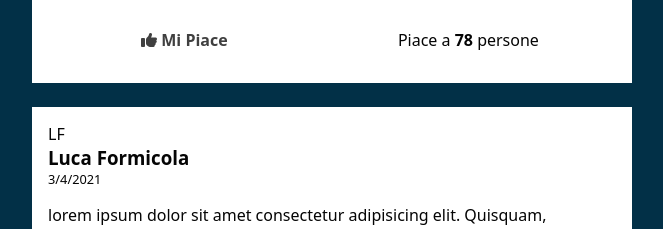
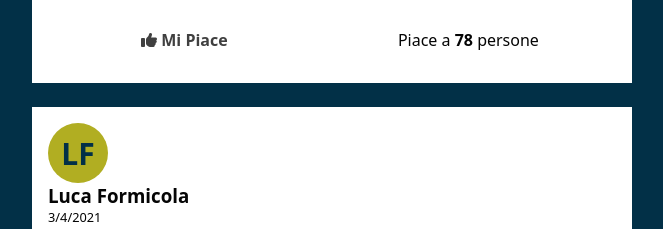
Before and after one commit to LorenzoSeverini/js-social-posts, a plain HTML site: page index.html in a window 1280 px wide. Shown: the part 1995-2224 px from the top of the page, without its empty margins (308-971 px from the left). Drawn offline with Linux system fonts and the light colour scheme.

Commit message:
style add profile initiali

```diff
--- a/Assets/css/style.css
+++ b/Assets/css/style.css
@@ -94,6 +94,22 @@ h1 {
     text-transform: uppercase;
 }
 
+/* circle with the initials */
+.profile-pic__initials {
+    font-weight: bold;
+    color: #023047;
+    font-size: 1.875rem;
+    text-transform: uppercase;
+    height: 60px;
+    width: 60px;
+    display: flex;
+    justify-content: center;
+    align-items: center;
+    border-radius: 50%;
+    background-color: #b1ae22;
+
+}
+
 .post__text {
     margin-bottom: 16px;
 }
```
